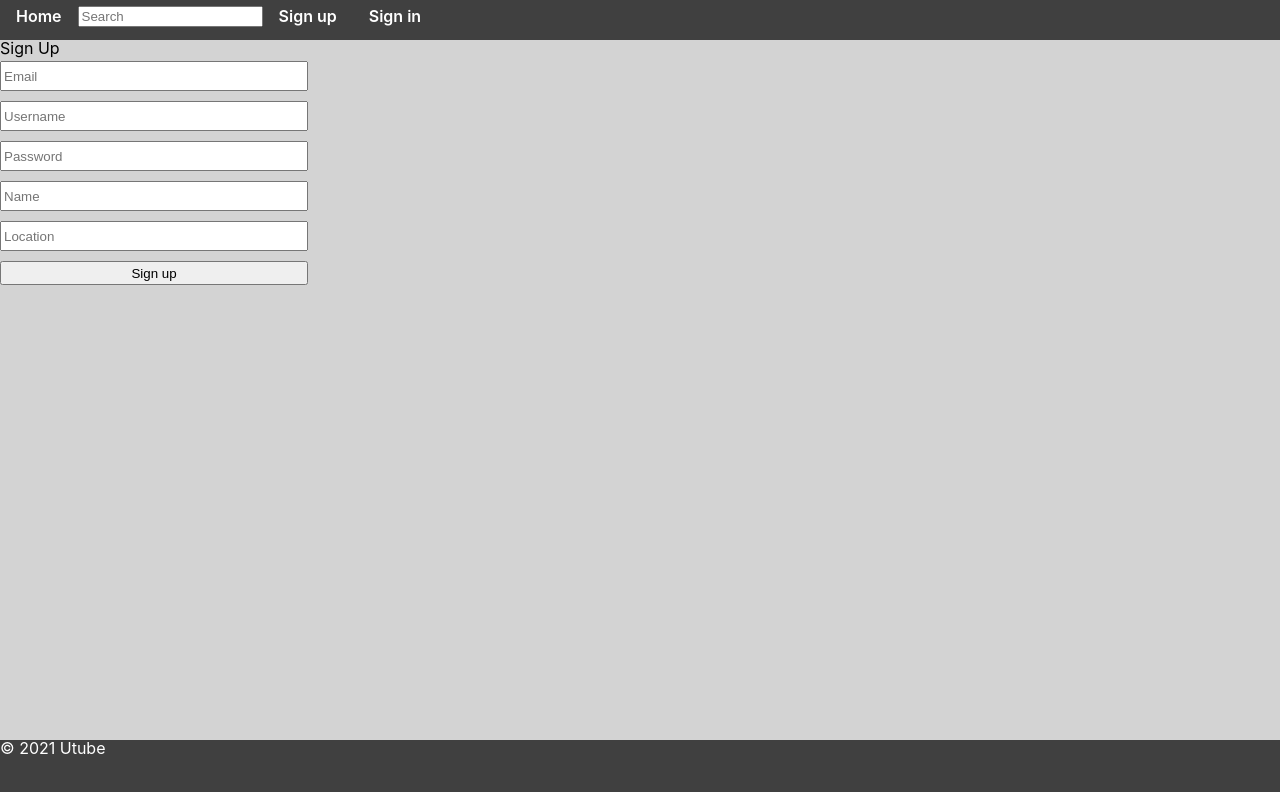
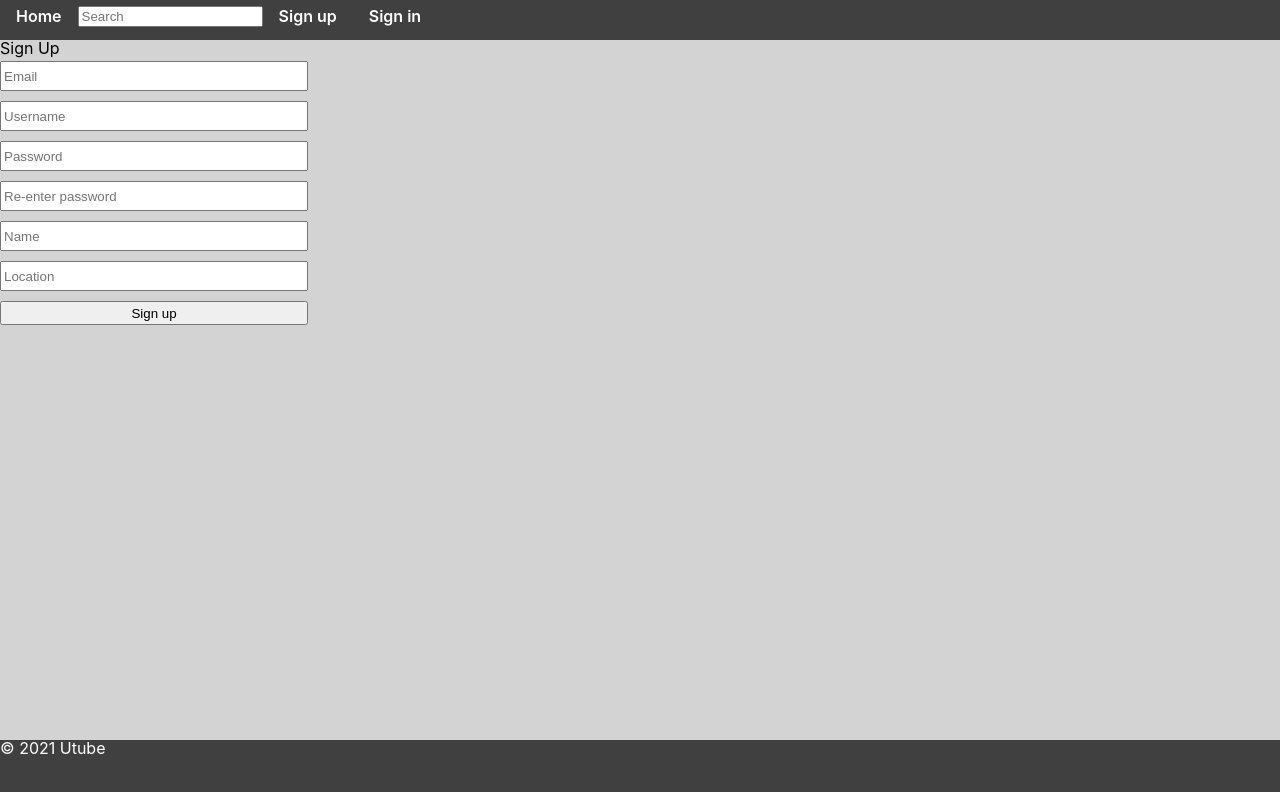
Before and after one commit to paolochang/nmd-utubeclone, a React (Create React App) app in the folder client/: page /signup in a window 1280 px wide. Shown: the top 792 px of the page. Built offline with nearby package versions, Linux system fonts and the light colour scheme.

Commit message:
Authentication: Add password confirmation

```diff
--- a/client/src/screen/SignUp.tsx
+++ b/client/src/screen/SignUp.tsx
@@ -8,6 +8,7 @@ interface ISignUpForm {
   email: string;
   username: string;
   password: string;
+  password2: string;
   name: string;
   location: string;
 }
@@ -15,9 +16,14 @@ interface ISignUpForm {
 const SignUp: React.FC = () => {
   const history = useHistory();
   const { register, handleSubmit } = useForm<ISignUpForm>();
-  const [exist, setExist] = useState({
-    username: false,
-    email: false,
+  // const [exist, setExist] = useState({
+  //   username: false,
+  //   email: false,
+  // });
+  const [validation, setValidation] = useState({
+    isPasswordMatch: true,
+    existUsername: false,
+    existEmail: false,
   });
   const [errorMessage, setErrorMessage] = useState("");
 
@@ -25,16 +31,27 @@ const SignUp: React.FC = () => {
     try {
       const res = await axios.post("/signup", { data });
       if (res.data) {
-        setExist({
-          username: false,
-          email: false,
+        // setExist({
+        //   username: false,
+        //   email: false,
+        // });
+        setValidation({
+          isPasswordMatch: true,
+          existUsername: false,
+          existEmail: false,
         });
         setErrorMessage("");
         history.push("/signin");
       }
     } catch (err: any) {
-      const { existUsername, existEmail, errorMessage } = err.response.data;
-      setExist({ username: existUsername, email: existEmail });
+      const { isPasswordMatch, existUsername, existEmail, errorMessage } =
+        err.response.data;
+      // setExist({ username: existUsername, email: existEmail });
+      setValidation({
+        isPasswordMatch,
+        existUsername,
+        existEmail,
+      });
       setErrorMessage(errorMessage);
       console.warn(err);
     }
@@ -48,18 +65,26 @@ const SignUp: React.FC = () => {
           {...register("email", { required: true })}
           type="email"
           placeholder="Email"
-          hasError={Boolean(exist.email)}
+          // hasError={Boolean(exist.email)}
+          hasError={Boolean(validation.existEmail)}
         />
         <Input
           {...register("username", { required: true })}
           type="text"
           placeholder="Username"
-          hasError={Boolean(exist.username)}
+          // hasError={Boolean(exist.username)}
+          hasError={Boolean(validation.existUsername)}
         />
         <Input
           {...register("password", { required: true })}
           type="password"
           placeholder="Password"
+        />
+        <Input
+          {...register("password2", { required: true })}
+          type="password"
+          placeholder="Re-enter password"
+          hasError={Boolean(!validation.isPasswordMatch)}
         />
         <Input
           {...register("name", { required: true })}
```
Also changed, not shown: 1 other file (tests, documents, lock files or other folders).
